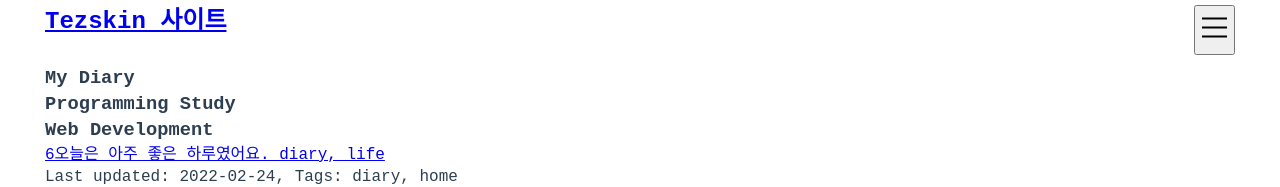
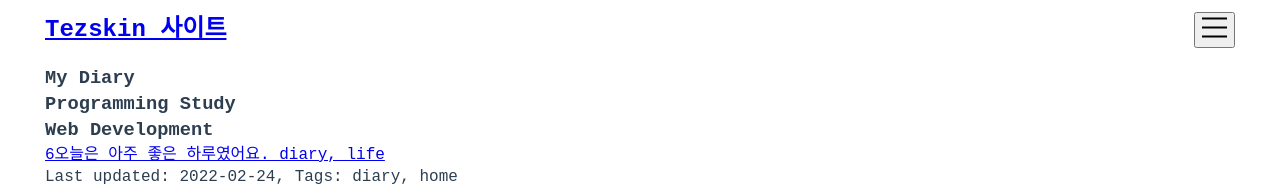
Before and after one commit to teznote/tezskin, a Jekyll site: the page built from index.md, in a window 1280 px wide. Shown: the top 187 px of the page. Built offline with Jekyll 4.4.1, drawn with Linux system fonts in a browser that asks for light colours; nearby versions of some CDN libraries; some web fonts are replaced; a style sheet for code colours, icons or effects is not loaded.

Commit message:
Update style4.scss

```diff
--- a/assets/style4.scss
+++ b/assets/style4.scss
@@ -43,9 +43,10 @@ header, aside, nav, main, footer, section, article {
     .layout-fixed {
         flex: 0 0 var(--fixed-height);
         header {
-            height: var(--fixed-height);
+            height: 100%;
             display: flex;
             justify-content: space-between;
+            align-items: center;
             .site-title {
 
             }
@@ -56,6 +57,7 @@ header, aside, nav, main, footer, section, article {
     }
     .layout-fluid {
         flex: 1 0 0;
+        overflow: scroll;
         nav {
 
         }
```
